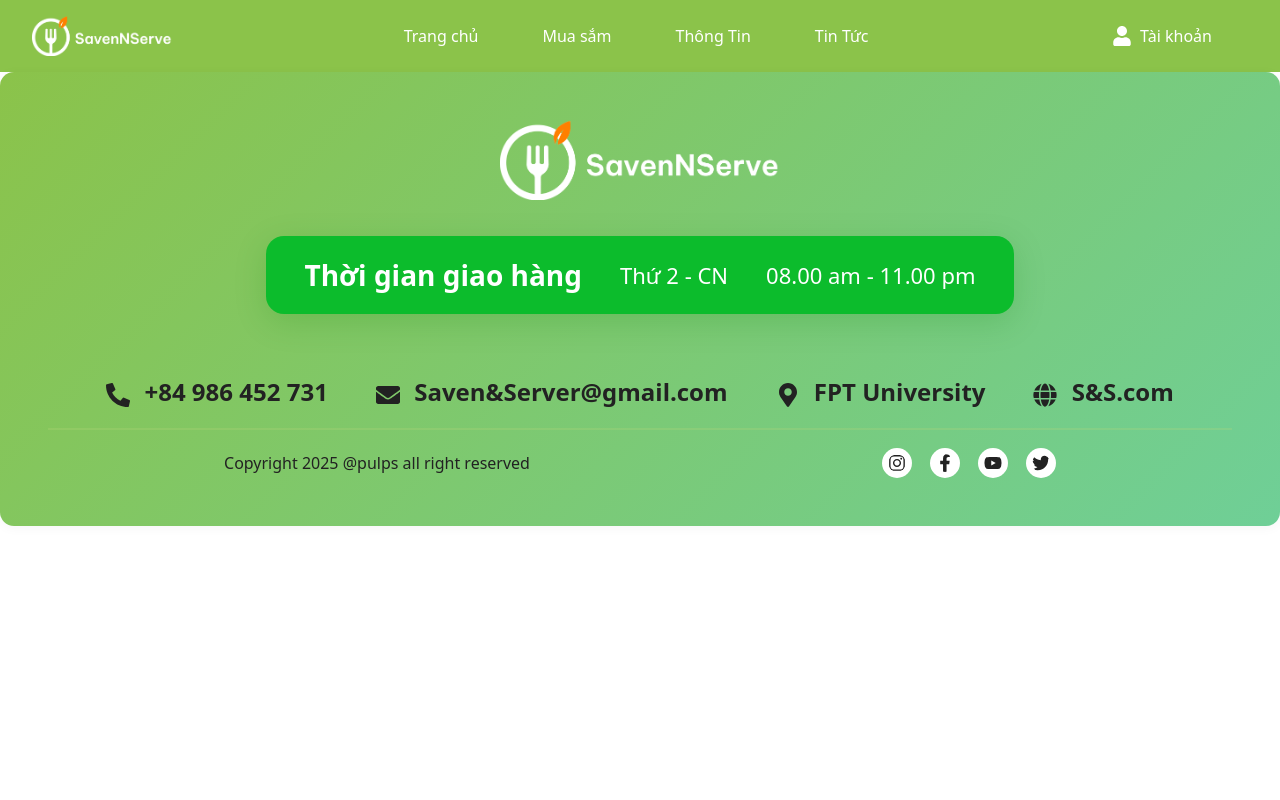
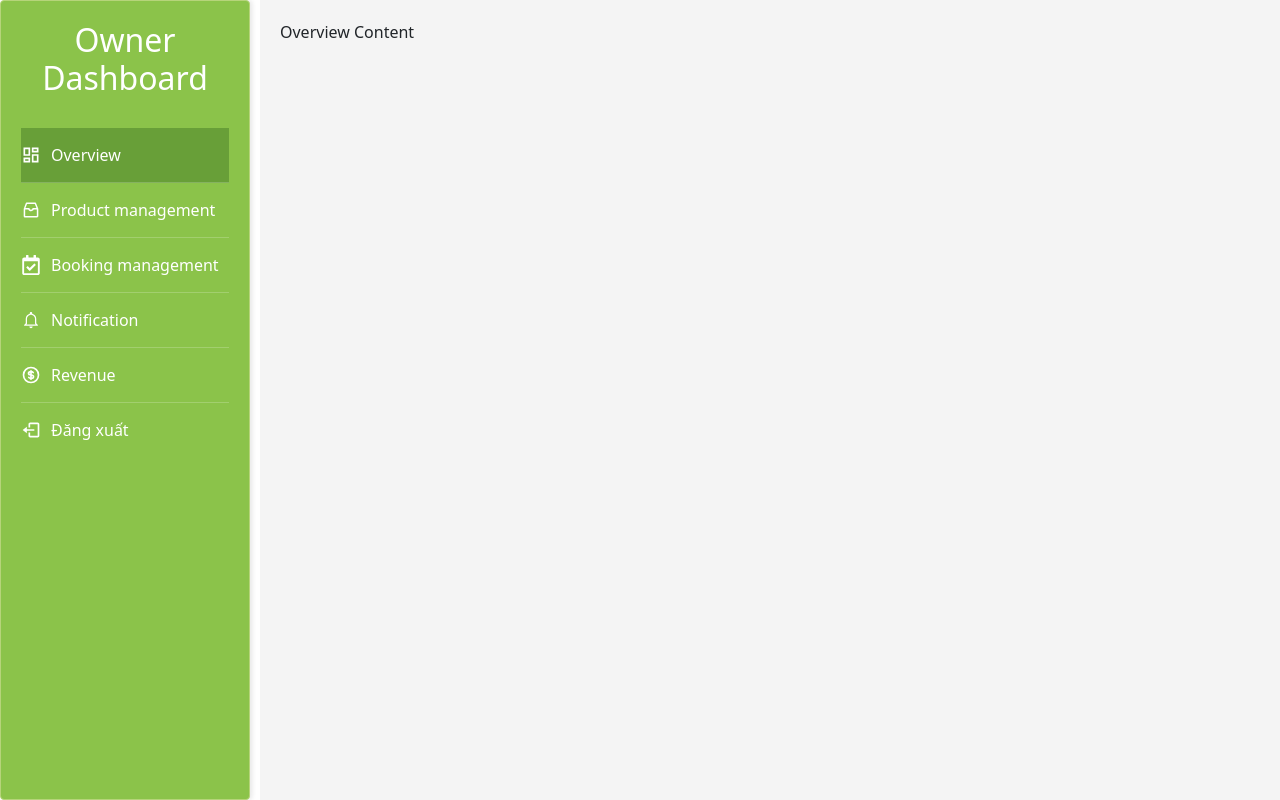
Before and after one commit to thaibao02/saven-serve, a React (Create React App) app: page /owner-dashboard in a window 1280 px wide. Built offline with nearby package versions, Linux system fonts and the light colour scheme.

Commit message:
update owner dashboard
when account login with role owner , page will go to the owner dashboard

```diff
--- a/src/App.js
+++ b/src/App.js
@@ -1,7 +1,7 @@
 import "bootstrap/dist/css/bootstrap.min.css";
 import "bootstrap/dist/js/bootstrap.bundle.min.js";
 import './App.css';
-import { BrowserRouter , Routes, Route } from "react-router-dom";
+import { BrowserRouter , Routes, Route, useLocation } from "react-router-dom";
 import Home from "./Pages/Home";
 import Header from "./Components/Header";
 import Footer from "./Components/Footer";
@@ -10,27 +10,38 @@
 import LoginPage from './Pages/Login/login';
 import RegisterPage from './Pages/Login/Register';
 import ProfilePage from './Pages/profile/profile';
+import OwnerDashboard from './Pages/Owner/owner';
 
 // import Contact from "./Pages/Contact/contact";
-function App() {
+
+function Layout() {
+  const location = useLocation();
+  const isOwnerDashboard = location.pathname === '/owner-dashboard';
+
   return (
     <>
-      <BrowserRouter>
-        <Header/>
-        <Routes>
-          <Route path="/" element={<Home/>} />
-          <Route path="/Buy" element={<Buy/>} />
-          <Route path="/Info" element={<Info/>} />
-          <Route path="/login-page" element={<LoginPage/>} />
-          <Route path="/register-page" element={<RegisterPage/>} />
-          <Route path="/profile" element={<ProfilePage/>} />
-
-          {/* <Route path="/Contact" element={<Contact/>} /> */}
-        </Routes>
-        <Footer/>
-      </BrowserRouter>
+      {!isOwnerDashboard && <Header />}
+      <Routes>
+        <Route path="/" element={<Home />} />
+        <Route path="/Buy" element={<Buy />} />
+        <Route path="/Info" element={<Info />} />
+        <Route path="/login-page" element={<LoginPage />} />
+        <Route path="/register-page" element={<RegisterPage />} />
+        <Route path="/profile" element={<ProfilePage />} />
+        <Route path="/owner-dashboard" element={<OwnerDashboard />} />
+        {/* Add other routes here */}
+      </Routes>
+      {!isOwnerDashboard && <Footer />}
     </>
   );
 }
 
+function App() {
+  return (
+    <BrowserRouter>
+      <Layout />
+    </BrowserRouter>
+  );
+}
+
 export default App;
--- a/src/Pages/Buy/buy.js
+++ b/src/Pages/Buy/buy.js
@@ -100,7 +100,7 @@
                 <span className="cart-badge">{cart.reduce((sum, item) => sum + item.quantity, 0)}</span>
               )}
             </div>
-            <span className="buy-user">Datnx11</span>
+            <span className="buy-user"></span>
           </div>
         </div>
         <div className="buy-products">
--- a/src/Pages/Home/Home.css
+++ b/src/Pages/Home/Home.css
@@ -13,8 +13,7 @@
   background: #fff;
   border: 1.5px solid #b6d47a;
   border-radius: 4px;
-  margin-right: 24px;
-  margin-left: 24px;
+  margin-right: 10px;
   padding: 0;
   display: flex;
   flex-direction: column;
--- a/src/Pages/Login/login.js
+++ b/src/Pages/Login/login.js
@@ -28,10 +28,19 @@
                 localStorage.setItem('user', JSON.stringify(data.user));
 
                 setMessage('Đăng nhập thành công!');
-                // Chuyển hướng về trang Home sau 1 giây
-                setTimeout(() => {
-                    navigate('/');
-                }, 1000);
+                // Check user role for redirection
+                const userRole = data.user.role;
+                if (userRole === 'owner') {
+                    // Redirect to owner dashboard
+                    setTimeout(() => {
+                        navigate('/owner-dashboard');
+                    }, 1000); // 1-second delay for message to show
+                } else {
+                    // Redirect to homepage for other roles (e.g., 'user')
+                    setTimeout(() => {
+                        navigate('/');
+                    }, 1000); // 1-second delay for message to show
+                }
             } else {
                 setMessage(data.message || 'Đăng nhập thất bại.');
             }
--- /dev/null
+++ b/src/Pages/Owner/owner.css
@@ -0,0 +1,54 @@
+.owner-dashboard-container {
+    display: flex;
+    height: 100vh; /* Full viewport height */
+}
+
+.sidebar {
+    width: 250px; /* Fixed width for sidebar */
+    background-color: #8BC34A; /* Green background color */
+    color: white; /* White text color */
+    padding: 20px;
+    box-shadow: 2px 0 5px rgba(0, 0, 0, 0.1);
+}
+
+.sidebar h2 {
+    text-align: center;
+    margin-bottom: 30px;
+    color: #fff; /* Ensure title is white */
+}
+
+.sidebar ul {
+    list-style: none;
+    padding: 0;
+    margin: 0;
+}
+
+.sidebar li {
+    padding: 15px 0;
+    cursor: pointer;
+    display: flex;
+    align-items: center;
+    border-bottom: 1px solid rgba(255, 255, 255, 0.2); /* Separator line */
+    transition: background-color 0.3s ease;
+}
+
+.sidebar li:last-child {
+    border-bottom: none;
+}
+
+.sidebar li:hover,
+.sidebar li.active {
+    background-color: #689F38; /* Slightly darker green on hover/active */
+}
+
+.sidebar li .menu-icon {
+    margin-right: 10px;
+    font-size: 20px;
+}
+
+.content-area {
+    flex-grow: 1; /* Take remaining width */
+    padding: 20px;
+    background-color: #f4f4f4; /* Light grey background for content */
+    overflow-y: auto; /* Enable scrolling if content overflows */
+}
--- /dev/null
+++ b/src/Pages/Owner/owner.js
@@ -0,0 +1,87 @@
+import React, { useState } from 'react';
+import './owner.css'; // Import the CSS file
+import { useNavigate } from 'react-router-dom'; // Import useNavigate
+
+// Import necessary icons from react-icons
+import { MdOutlineDashboard } from 'react-icons/md';
+import { AiOutlineInbox } from 'react-icons/ai';
+import { FaRegCalendarCheck } from 'react-icons/fa';
+import { IoMdNotificationsOutline } from 'react-icons/io';
+import { HiOutlineCurrencyDollar } from 'react-icons/hi';
+import { BiLogOut } from 'react-icons/bi'; // Import a logout icon
+
+const OwnerDashboard = () => {
+    const [activeMenuItem, setActiveMenuItem] = useState('overview');
+    const navigate = useNavigate(); // Initialize useNavigate
+
+    // Function to handle menu item clicks
+    const handleMenuItemClick = (menuItem) => {
+        setActiveMenuItem(menuItem);
+    };
+
+    // Function to render content based on active menu item
+    const renderContent = () => {
+        switch (activeMenuItem) {
+            case 'overview':
+                return <div>Overview Content</div>;
+            case 'products':
+                return <div>Product Management Content</div>;
+            case 'bookings':
+                return <div>Booking Management Content</div>;
+            case 'notifications':
+                return <div>Notification Content</div>;
+            case 'revenue':
+                return <div>Revenue Content</div>;
+            default:
+                return <div>Select a menu item</div>;
+        }
+    };
+
+    const handleLogout = () => {
+        console.log('Logging out...');
+        // Remove token and user data from localStorage
+        localStorage.removeItem('token');
+        localStorage.removeItem('user');
+        // Redirect to the homepage or login page
+        navigate('/');
+    };
+
+    return (
+        <div className="owner-dashboard-container">
+            <div className="sidebar">
+                <h2>Owner Dashboard</h2>
+                <ul>
+                    <li onClick={() => handleMenuItemClick('overview')} className={activeMenuItem === 'overview' ? 'active' : ''}>
+                        <MdOutlineDashboard className="menu-icon" />
+                        Overview
+                    </li>
+                    <li onClick={() => handleMenuItemClick('products')} className={activeMenuItem === 'products' ? 'active' : ''}>
+                         <AiOutlineInbox className="menu-icon" />
+                         Product management
+                    </li>
+                    <li onClick={() => handleMenuItemClick('bookings')} className={activeMenuItem === 'bookings' ? 'active' : ''}>
+                         <FaRegCalendarCheck className="menu-icon" />
+                         Booking management
+                    </li>
+                    <li onClick={() => handleMenuItemClick('notifications')} className={activeMenuItem === 'notifications' ? 'active' : ''}>
+                         <IoMdNotificationsOutline className="menu-icon" />
+                         Notification
+                    </li>
+                    <li onClick={() => handleMenuItemClick('revenue')} className={activeMenuItem === 'revenue' ? 'active' : ''}>
+                         <HiOutlineCurrencyDollar className="menu-icon" />
+                         Revenue
+                    </li>
+                    <li onClick={handleLogout} className="logout-item">
+                        <BiLogOut className="menu-icon" />
+                        Đăng xuất
+                    </li>
+                </ul>
+            </div>
+            <div className="content-area">
+                {renderContent()}
+            </div>
+        </div>
+    );
+};
+
+export default OwnerDashboard;
```
